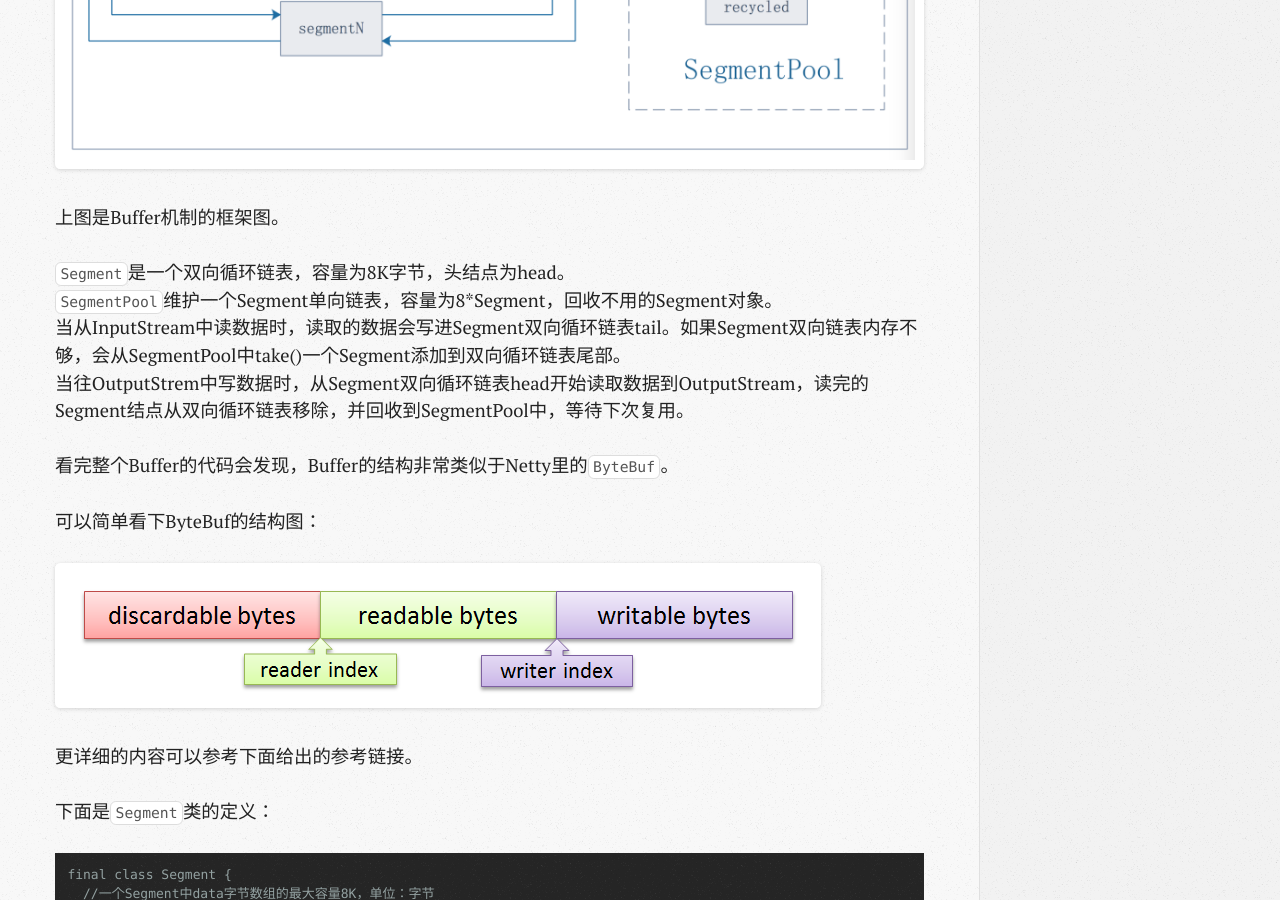
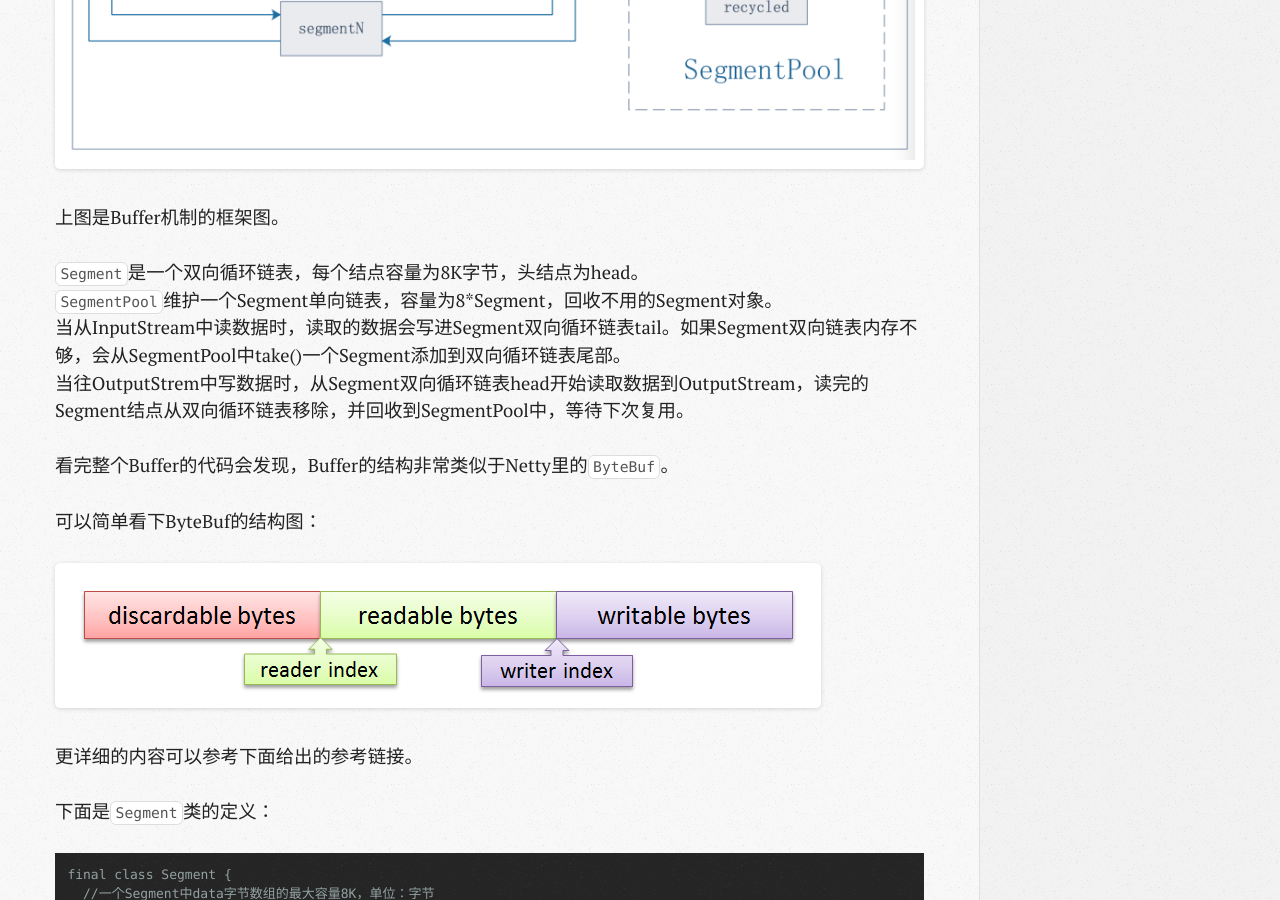
Before and after one commit to wangxinghe/wangxinghe.github.io, a Jekyll site: the page built from _posts/2018-04-16-learning-notes-okio.md, in a window 1280 px wide and 900 px high, scrolled down 3896 px. Built offline with Jekyll 4.4.1, drawn with Linux system fonts in a browser that asks for light colours; comment, search, counter and statistics services are not loaded.

Commit message:
[update]

```diff
--- a/_posts/2018-04-16-learning-notes-okio.md
+++ b/_posts/2018-04-16-learning-notes-okio.md
@@ -81,7 +81,7 @@ tags: [Android]
 
 上图是Buffer机制的框架图。
 
-`Segment`是一个双向循环链表，容量为8K字节，头结点为head。
+`Segment`是一个双向循环链表，每个结点容量为8K字节，头结点为head。
 `SegmentPool`维护一个Segment单向链表，容量为8*Segment，回收不用的Segment对象。
 当从InputStream中读数据时，读取的数据会写进Segment双向循环链表tail。如果Segment双向链表内存不够，会从SegmentPool中take()一个Segment添加到双向循环链表尾部。
 当往OutputStrem中写数据时，从Segment双向循环链表head开始读取数据到OutputStream，读完的Segment结点从双向循环链表移除，并回收到SegmentPool中，等待下次复用。
```
